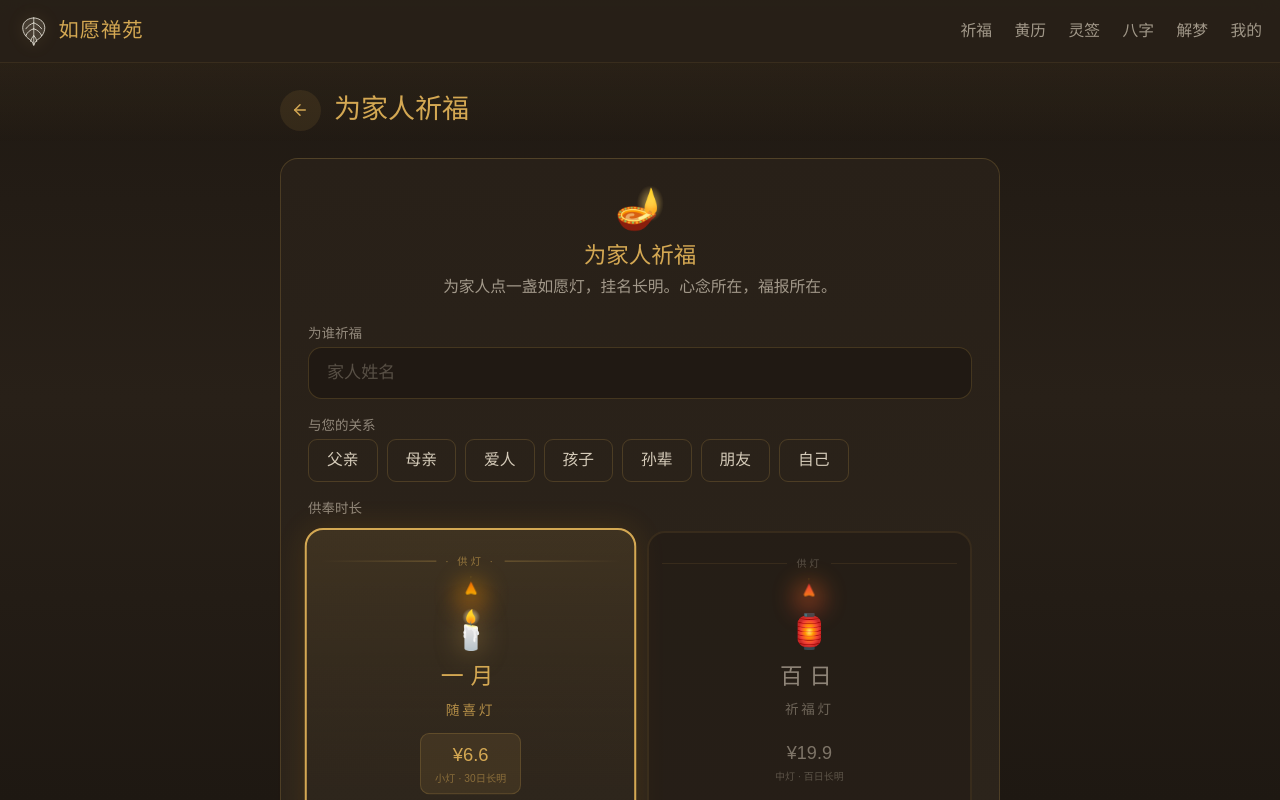
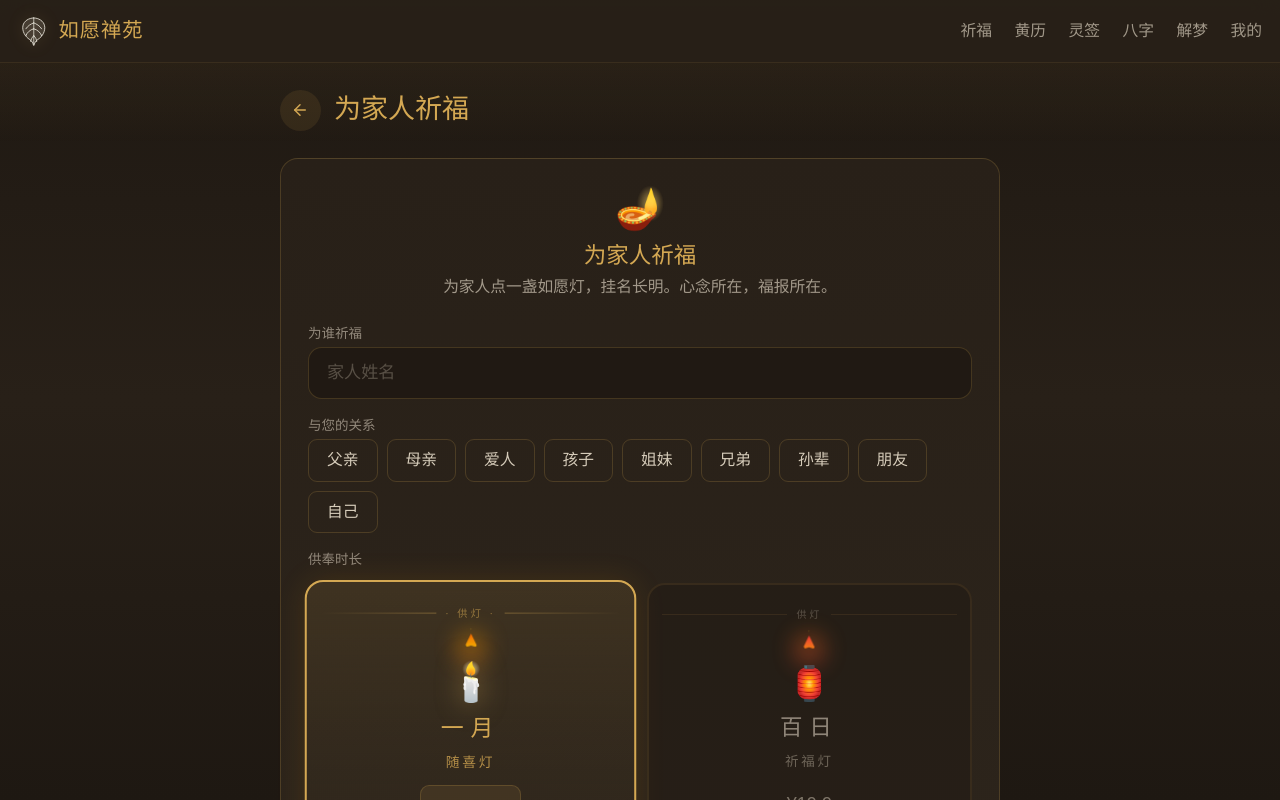
Before and after one commit to guo789ming-tech/ruyuanyi, a Next.js app: page /blessing in a window 1280 px wide. Shown: the top 800 px of the page. Built offline with nearby package versions, Linux system fonts and the light colour scheme; no server answers; the database is empty.

Commit message:
Add 姐妹/兄弟 to blessing relations

```diff
--- a/src/app/blessing/page.tsx
+++ b/src/app/blessing/page.tsx
@@ -18,6 +18,8 @@ const RELATIONS = [
   { id: "mother", label: "母亲" },
   { id: "lover", label: "爱人" },
   { id: "child", label: "孩子" },
+  { id: "sister", label: "姐妹" },
+  { id: "brother", label: "兄弟" },
   { id: "grandchild", label: "孙辈" },
   { id: "friend", label: "朋友" },
   { id: "self", label: "自己" },
```
